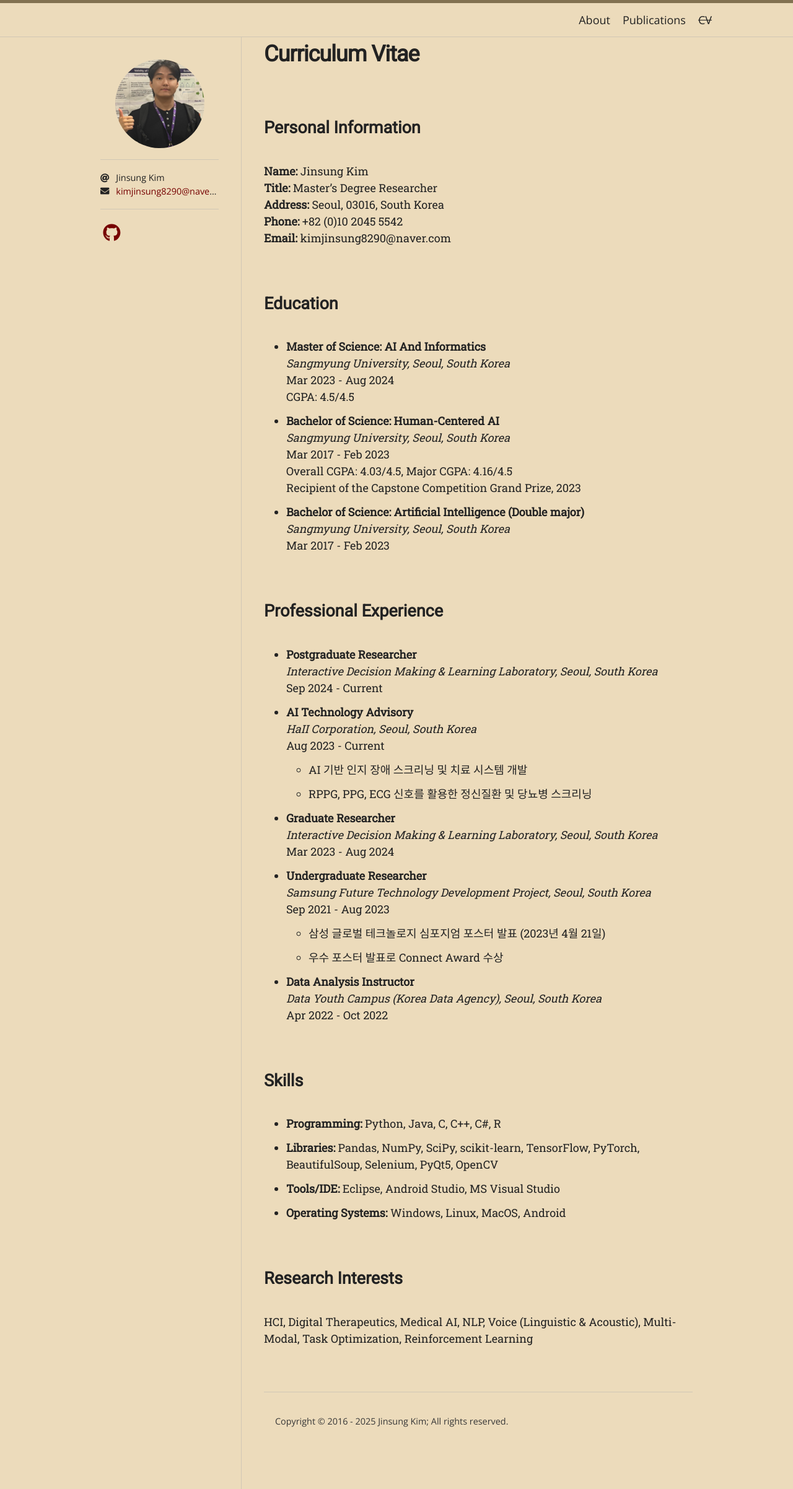
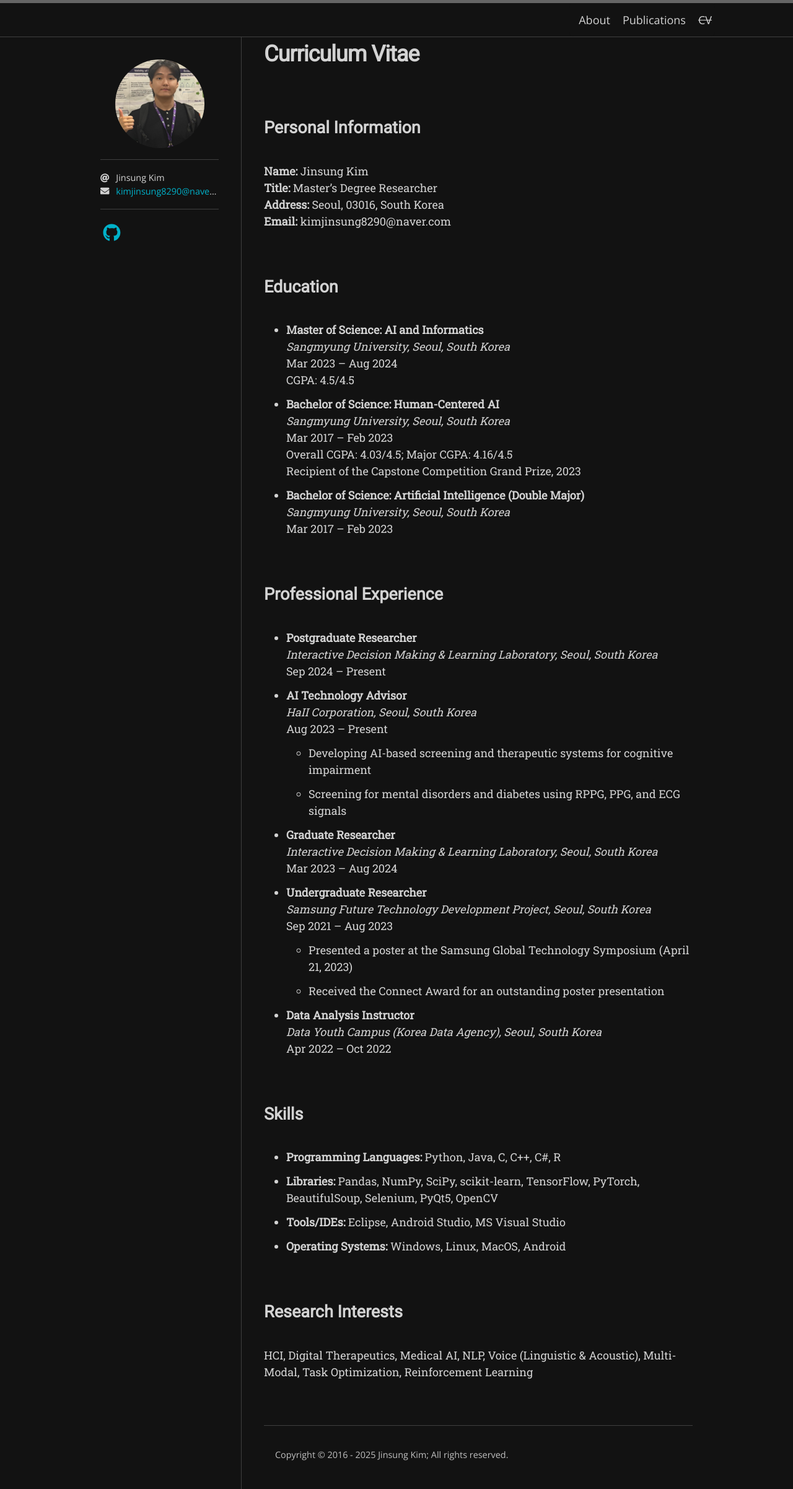
Before and after one commit to KimJinSungDataScientist/KimJinSungDataScientist.github.io, a Jekyll site: the page built from cv.md, in a window 1280 px wide. Shown: the whole page at 62% size. Built offline with Jekyll 4.4.1, drawn with Linux system fonts in a browser that asks for light colours; nearby versions of some CDN libraries; some web fonts are replaced.

```diff
--- a/_config.yml
+++ b/_config.yml
@@ -37,6 +37,7 @@ exclude:
 # 언어 설정
 lang: en
 
+skin: midnight  # 다크 테마 적용
 # 사이트 URL (GitHub Pages에서 커스텀 도메인 쓸 경우 여기에 설정)
 url:
 
--- a/_includes/custom-head.html
+++ b/_includes/custom-head.html
@@ -4,3 +4,7 @@
   1. Head over to https://realfavicongenerator.net/ to add your own favicons.
   2. Customize default _includes/custom-head.html in your source directory and insert the given code snippet.
 {% endcomment %}
+
+<!-- _includes/custom-head.html -->
+<link rel="preconnect" href="https://fonts.gstatic.com">
+<link href="https://fonts.googleapis.com/css2?family=Fira+Code:wght@400;700&display=swap" rel="stylesheet">
--- a/_sass/hamilton/custom-styles.scss
+++ b/_sass/hamilton/custom-styles.scss
@@ -1 +1,34 @@
 // Placeholder to allow customizing styles.
+/* _sass/hamilton/custom-styles.scss */
+
+/* Hero Section */
+.hero {
+    text-align: center;
+    padding: 60px 20px;
+    margin-bottom: 40px;
+    background: linear-gradient(135deg, #222831, #393e46);
+    border-radius: 8px;
+  }
+
+  .hero-title {
+    font-size: 2.4rem;
+    color: #00f0ff; /* 밝은 하늘색 느낌 */
+    margin-bottom: 10px;
+  }
+
+  .hero-subtitle {
+    font-size: 1.2rem;
+    color: #eeeeee;
+    margin: 0;
+  }
+
+  .highlight {
+    color: #ffd369; /* 강조 텍스트 색상 */
+  }
+
+  /* 본문 글꼴이나 색상 조정 */
+  .page-content {
+    font-family: 'Fira Code', monospace; /* 원하는 폰트 */
+    color: #f0f0f0; /* 본문 색상 */
+    line-height: 1.6;
+  }
--- a/cv.md
+++ b/cv.md
@@ -11,57 +11,56 @@ permalink: /cv/
 **Name:** Jinsung Kim
 **Title:** Master's Degree Researcher
 **Address:** Seoul, 03016, South Korea
-**Phone:** +82 (0)10 2045 5542
 **Email:** kimjinsung8290@naver.com
 
 ## Education
 
-- **Master of Science: AI And Informatics**
+- **Master of Science: AI and Informatics**
   *Sangmyung University, Seoul, South Korea*
-  Mar 2023 - Aug 2024
+  Mar 2023 – Aug 2024
   CGPA: 4.5/4.5
 
 - **Bachelor of Science: Human-Centered AI**
   *Sangmyung University, Seoul, South Korea*
-  Mar 2017 - Feb 2023
-  Overall CGPA: 4.03/4.5, Major CGPA: 4.16/4.5
+  Mar 2017 – Feb 2023
+  Overall CGPA: 4.03/4.5; Major CGPA: 4.16/4.5
   Recipient of the Capstone Competition Grand Prize, 2023
 
-- **Bachelor of Science: Artificial Intelligence (Double major)**
+- **Bachelor of Science: Artificial Intelligence (Double Major)**
   *Sangmyung University, Seoul, South Korea*
-  Mar 2017 - Feb 2023
+  Mar 2017 – Feb 2023
 
 ## Professional Experience
 
 - **Postgraduate Researcher**
   *Interactive Decision Making & Learning Laboratory, Seoul, South Korea*
-  Sep 2024 - Current
+  Sep 2024 – Present
 
-- **AI Technology Advisory**
+- **AI Technology Advisor**
   *HaII Corporation, Seoul, South Korea*
-  Aug 2023 - Current
-  - AI 기반 인지 장애 스크리닝 및 치료 시스템 개발
-  - RPPG, PPG, ECG 신호를 활용한 정신질환 및 당뇨병 스크리닝
+  Aug 2023 – Present
+  - Developing AI-based screening and therapeutic systems for cognitive impairment
+  - Screening for mental disorders and diabetes using RPPG, PPG, and ECG signals
 
 - **Graduate Researcher**
   *Interactive Decision Making & Learning Laboratory, Seoul, South Korea*
-  Mar 2023 - Aug 2024
+  Mar 2023 – Aug 2024
 
 - **Undergraduate Researcher**
   *Samsung Future Technology Development Project, Seoul, South Korea*
-  Sep 2021 - Aug 2023
-  - 삼성 글로벌 테크놀로지 심포지엄 포스터 발표 (2023년 4월 21일)
-  - 우수 포스터 발표로 Connect Award 수상
+  Sep 2021 – Aug 2023
+  - Presented a poster at the Samsung Global Technology Symposium (April 21, 2023)
+  - Received the Connect Award for an outstanding poster presentation
 
 - **Data Analysis Instructor**
   *Data Youth Campus (Korea Data Agency), Seoul, South Korea*
-  Apr 2022 - Oct 2022
+  Apr 2022 – Oct 2022
 
 ## Skills
 
-- **Programming:** Python, Java, C, C++, C#, R
+- **Programming Languages:** Python, Java, C, C++, C#, R
 - **Libraries:** Pandas, NumPy, SciPy, scikit-learn, TensorFlow, PyTorch, BeautifulSoup, Selenium, PyQt5, OpenCV
-- **Tools/IDE:** Eclipse, Android Studio, MS Visual Studio
+- **Tools/IDEs:** Eclipse, Android Studio, MS Visual Studio
 - **Operating Systems:** Windows, Linux, MacOS, Android
 
 ## Research Interests
```
Also changed, not shown: index.md (+7 -11 lines), publications.md (+1 -1 lines).
